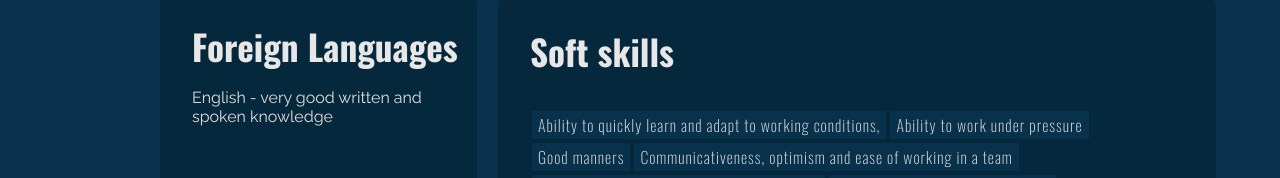
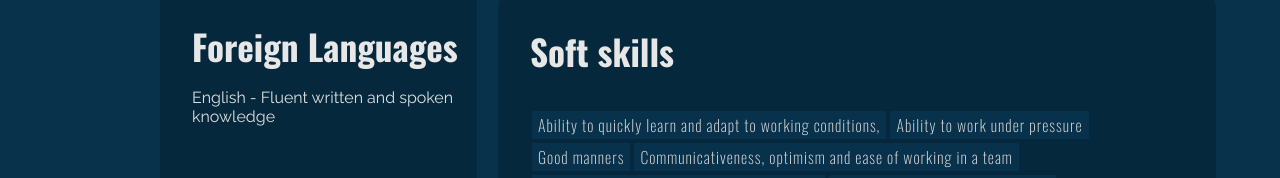
Before and after one commit to kkvzx/portfolio, a React (Create React App) app: page /resume in a window 1280 px wide. Shown: the part 1390-1568 px from the top of the page. Built offline with nearby package versions, Linux system fonts and the light colour scheme.

Commit message:
Update index.tsx

```diff
--- a/src/components/Resume/index.tsx
+++ b/src/components/Resume/index.tsx
@@ -202,7 +202,7 @@ const Resume = () => {
       <EightDiv>
         <SecondaryHeader>Foreign Languages</SecondaryHeader>
         <NormalText>
-          English - very good written and spoken knowledge
+          English - Fluent written and spoken knowledge
         </NormalText>
       </EightDiv>
       <SeventhDiv>
```
